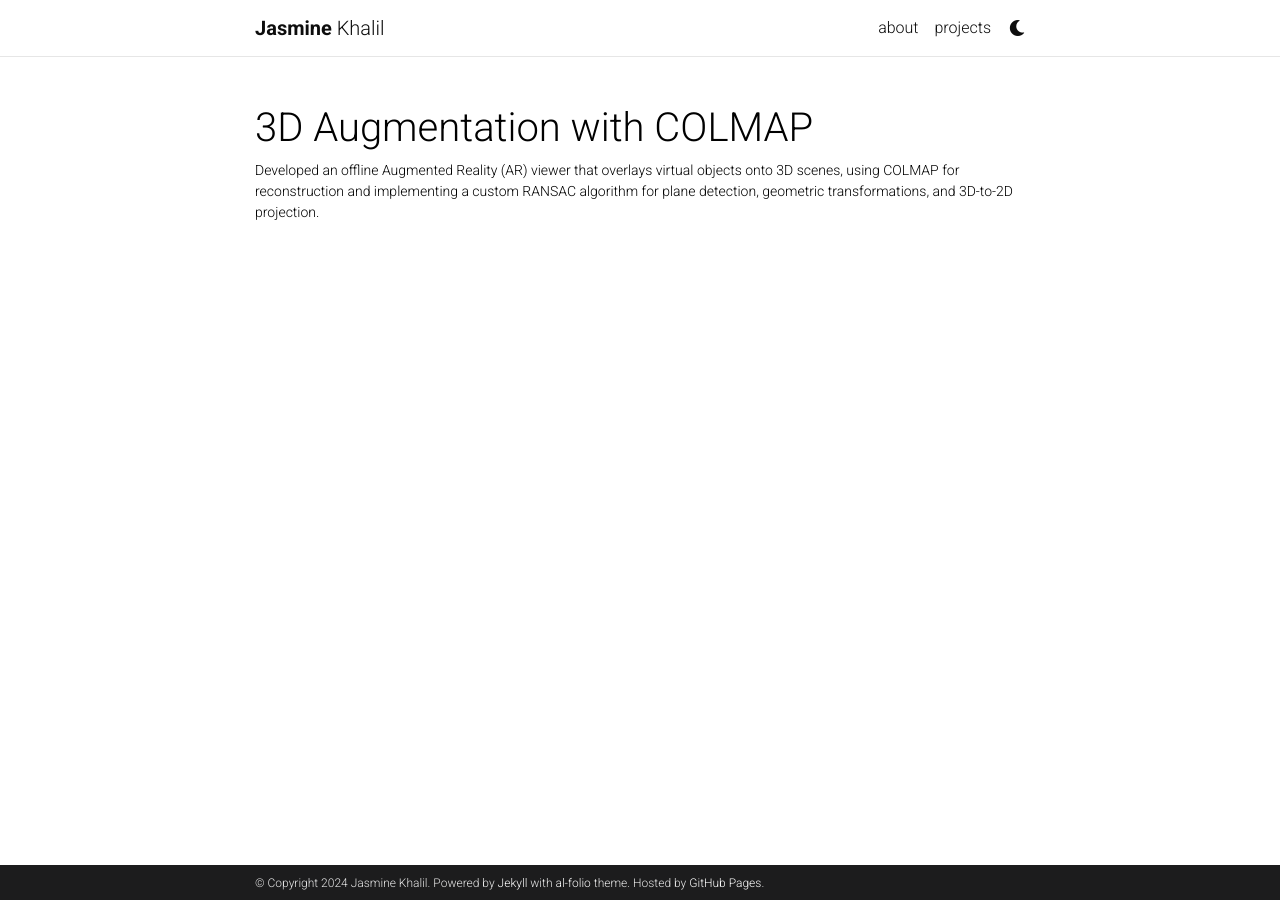
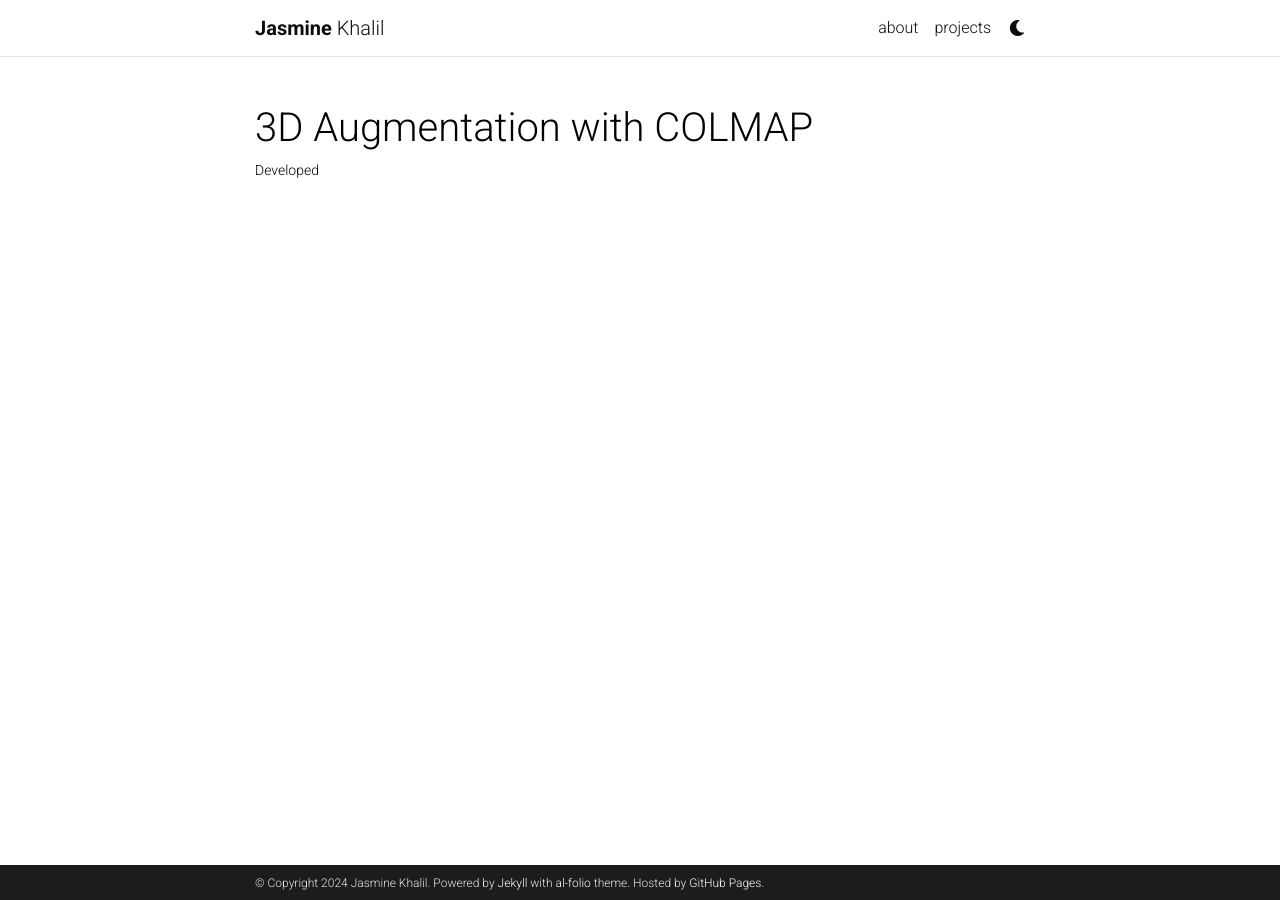
Before and after one commit to Jasminekhalil/jasminekhalil.github.io, a Jekyll site: the page built from _projects/1_project.md, in a window 1280 px wide. Built offline with Jekyll 4.4.1, drawn with Linux system fonts in a browser that asks for light colours; comment, search, counter and statistics services are not loaded; a style sheet for code colours, icons or effects is not loaded.

Commit message:
project update

```diff
--- a/_projects/1_project.md
+++ b/_projects/1_project.md
@@ -1,7 +1,7 @@
 ---
 layout: page
 title: 3D Augmentation with COLMAP
-description: Developed an offline Augmented Reality (AR) viewer that overlays virtual objects onto 3D scenes, using COLMAP for reconstruction and implementing a custom RANSAC algorithm for plane detection, geometric transformations, and 3D-to-2D projection.
+description: Developed
 img: assets/img/camproj.jpg
 redirect: ../assets/pdf/colmapproject.pdf
 importance: 1
```
Also changed, not shown: assets/img/Screenshot 2024-12-23 at 8.37.17 PM.png (renamed from assets/img/colmap.png).
